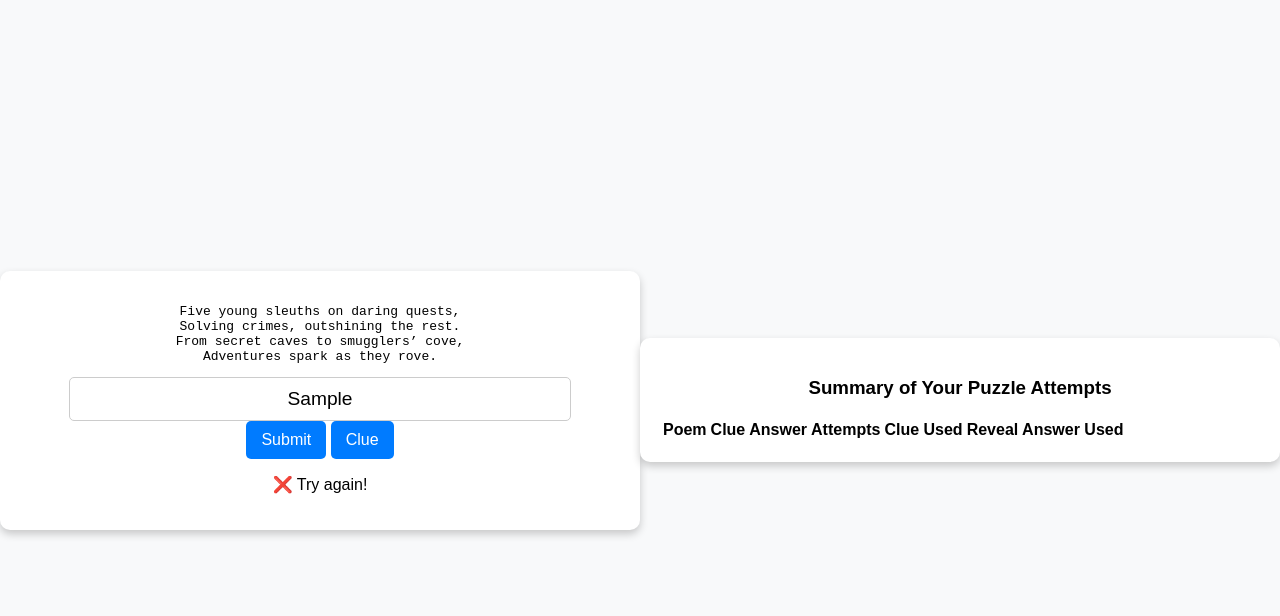
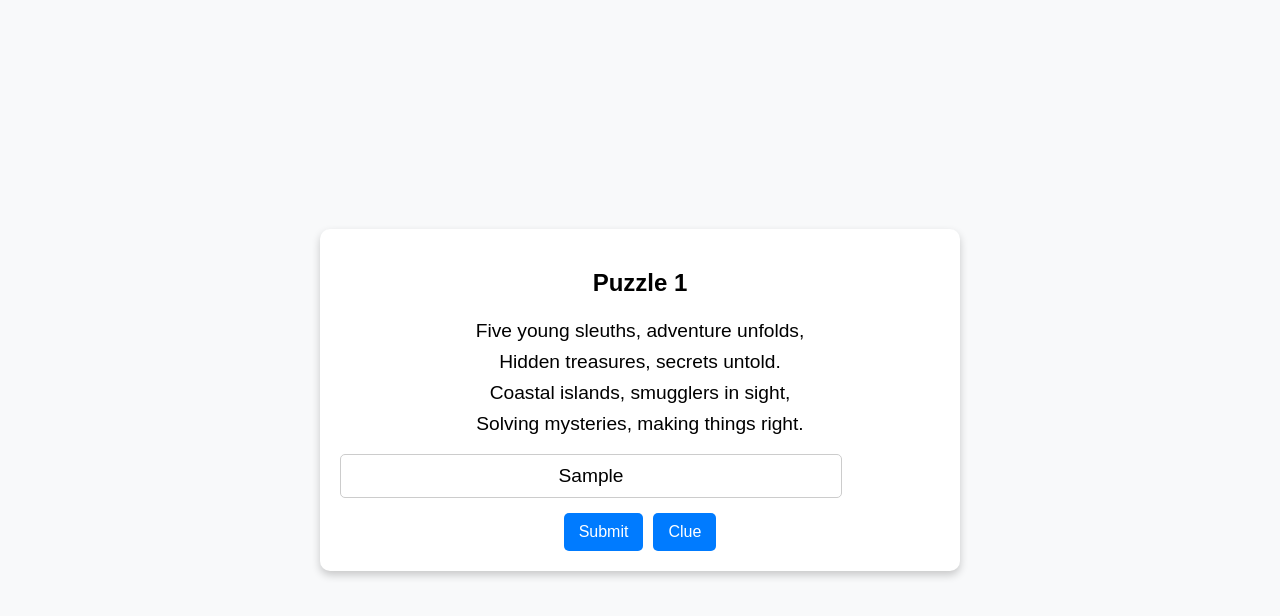
Before and after one commit to nramkr/march2025, a plain HTML site: page index.html in a window 1280 px wide. Both pictures are taken after typing "Sample" into the empty fields and a click on the button "Submit". Drawn offline with Linux system fonts and the light colour scheme.

Commit message:
Update index.html

```diff
--- a/index.html
+++ b/index.html
@@ -1,7 +1,9 @@
 <!DOCTYPE html>
-<html>
+<html lang="en">
 <head>
-    <title>Birthday Puzzle Challenge</title>
+    <meta charset="UTF-8">
+    <meta name="viewport" content="width=device-width, initial-scale=1.0">
+    <title>Treasure Hunt Puzzle</title>
     <style>
         body {
             font-family: Arial, sans-serif;
@@ -16,8 +18,8 @@
         }
 
         .container {
-    width: 90%;  /* Increased width for better readability */
-    max-width: 600px;  /* Limit width for larger screens */
+            width: 90%;
+            max-width: 600px;
             background: white;
             padding: 20px;
             border-radius: 10px;
@@ -27,17 +29,15 @@
             overflow-wrap: break-word;
         }
 
-/* Ensure poems and clues are readable */
         .poem, .clue {
             font-size: 1.2rem;
             line-height: 1.6;
             margin-bottom: 15px;
-    white-space: pre-wrap;  /* Keeps line breaks */
+            white-space: pre-wrap;
         }
 
-/* Adjust input field */
         input[type="text"] {
-    width: 80%; /* Takes most of the width on mobile */
+            width: 80%;
             padding: 10px;
             font-size: 1.2rem;
             border: 1px solid #ccc;
@@ -45,7 +45,6 @@ input[type="text"] {
             text-align: center;
         }
 
-/* Ensure buttons are aligned properly */
         .buttons {
             display: flex;
             flex-wrap: wrap;
@@ -69,7 +68,19 @@ button:disabled {
             cursor: not-allowed;
         }
 
-/* Adjust layout for smaller screens */
+        #clueText {
+            display: none;
+            font-size: 1rem;
+            color: #d9534f;
+            margin-top: 10px;
+            word-wrap: break-word;
+        }
+
+        #finalResults {
+            display: none;
+            margin-top: 20px;
+        }
+
         @media (max-width: 480px) {
             .container {
                 width: 95%;
@@ -77,7 +88,7 @@ button:disabled {
             }
 
             .poem, .clue {
-        font-size: 1rem; /* Slightly smaller text for mobile */
+                font-size: 1rem;
             }
 
             input[type="text"] {
@@ -95,211 +106,111 @@ button:disabled {
                 padding: 8px;
             }
         }
-
     </style>
 </head>
 <body>
+
     <div class="container">
-        <pre id="poem"></pre>
-        <input type="text" id="answer" placeholder="Enter book name">
-        <div class="button-container">
-            <button id="submitButton" onclick="checkAnswer()">Submit</button>
-            <button id="clueButton" onclick="showClue()">Clue</button>
-            <button id="revealAnswerButton" onclick="revealAnswer()">Reveal Answer</button>
-            <button id="nextButton" onclick="nextPoem()">Next Puzzle</button>
+        <h2>Puzzle <span id="puzzleNumber">1</span></h2>
+        <p class="poem" id="poem"></p>
+        <input type="text" id="answerInput" placeholder="Enter your answer">
+        <p id="clueText"></p>
+        <div class="buttons">
+            <button id="submitBtn" onclick="checkAnswer()">Submit</button>
+            <button id="clueBtn" onclick="showClue()">Clue</button>
+            <button id="revealBtn" onclick="revealAnswer()" style="display: none;">Reveal Answer</button>
+            <button id="nextBtn" onclick="nextPuzzle()" style="display: none;">Next Puzzle</button>
         </div>
-        <p id="message"></p>
-        <p id="clue"></p>
-    </div>
-
-    <div id="summary" class="container">
-        <h3>Summary of Your Puzzle Attempts</h3>
-        <table>
-            <thead>
-                <tr>
-                    <th>Poem</th>
-                    <th>Clue</th>
-                    <th>Answer</th>
-                    <th>Attempts</th>
-                    <th>Clue Used</th>
-                    <th>Reveal Answer Used</th>
-                </tr>
-            </thead>
-            <tbody id="summaryList"></tbody>
-        </table>
+        <div id="finalResults"></div>
     </div>
 
     <script>
         const puzzles = [
             {
-				poem: "Five young sleuths on daring quests,<br />Solving crimes, outshining the rest.<br />From secret caves to smugglers’ cove,<br />Adventures spark as they rove.",
-				answer: "Famous Five",
-				clue: "A clever dog joins them <br />in every fight, solving mysteries <br />with courage and might."
+                poem: "Five young sleuths, adventure unfolds,<br />Hidden treasures, secrets untold.<br />Coastal islands, smugglers in sight,<br />Solving mysteries, making things right.",
+                answer: ["famous five", "the famous five"],
+                clue: "A dog named Timmy<br />leads the way to truth."
             },
             {
-				poem: "Darkness looms, the fold divides,<br />Magic sparks where hope resides.<br />Light and shadow clash and bend,<br />A rising power must defend.",
-				answer: "Shadow and Bone",
-				clue: "A stag with glowing horns <br />holds a fate untold, in <br />legends of powers old."
+                poem: "A world divided, darkness grows,<br />A soldier rises, power flows.<br />Light and shadow, battle untold,<br />A stag's gift, a fate foretold.",
+                answer: ["shadow and bone"],
+                clue: "A Grisha girl discovers<br />her hidden sunlit power."
             },
             {
-				poem: "A fight for life, a game unfair,<br />Arrows fly through desperate air.<br />A spark ignites, the fire grows,<br />A nation rises, fury shows.",
-				answer: "Hunger Games",
-				clue: "A mockingbird pin shines bright <br />as rebels rise and start the <br />fight."
-			},
-			{
-				poem: "Worlds collide, the fate unknown,<br />Dust and secrets overthrown.<br />A golden tool, a path to find,<br />The war of will, the test of mind.",
-				answer: "His Dark Materials",
-				clue: "A compass filled with golden sand <br />guides the way, to a far-off <br />land."
-			},
-			{
-				poem: "Shadows lurk, the runes shine bright,<br />A secret war fought in the night.<br />Love and loss, a fate untold,<br />Blood and blade, the legends old.",
-				answer: "The Dark Artifices",
-				clue: "A lost book holds hidden spells, <br />changing fate, where magic dwells."
-			},
-			{
-				poem: "A genius mind, a cunning plan,<br />A fairy world, a race outran.<br />Technology, a stolen prize,<br />A master thief with watchful eyes.",
-				answer: "Artemis Fowl",
-				clue: "A fairy cop with strength untold, <br />stands against a scheme so bold."
-			},
-			{
-				poem: "Angels, demons, blades of steel,<br />Ancient secrets they conceal.<br />A hidden war in silent streets,<br />A hero lost, a fate repeats.",
-				answer: "Mortal Instruments",
-				clue: "A stele marks the chosen path <br />where warriors fight the demon <br />wrath."
-			},
-			{
-				poem: "Twin secrets, a school so grand,<br />A hidden tale, a mystery planned.<br />One deceives, one seeks the truth,<br />Darkened halls hide silent proof.",
-				answer: "Scarlet and Ivy",
-				clue: "A girl is missing, a twin's <br />disguise, uncovering secrets and <br />hidden lies."
-			},
-			{
-				poem: "A hunter bold, a jungle wild,<br />Clever tricks, a heart so mild.<br />No beast too strong, no trap too deep,<br />He treads with luck, and none can leap.",
-				answer: "Shikari Shambu",
-				clue: "A fearless man who trips and falls, <br />yet somehow bravely dodges it all."
-			},
-			{
-				poem: "A game of wits, a fortune vast,<br />Riddles, puzzles, secrets past.<br />A contest fierce, a family fight,<br />Who will win the final right?",
-				answer: "The Inheritance Games",
-				clue: "A rich man's puzzle sets the stage, <br />for secrets hidden page by page."
-			},
-			{
-				poem: "A god reborn, a journey grand,<br />The fate of men within his hand.<br />Legends rise, the truth untold,<br />A battle fought in stories old.",
-				answer: "Shiva Trilogy",
-				clue: "A blue-throated man leads the fight <br />between the forces of dark and <br />light."
-			},
-			{
-				poem: "A gifted mind, a world unknown,<br />Secrets lost, a power grown.<br />A hidden city, paths untraced,<br />A destiny none can replace.",
-				answer: "Keeper of the Lost Cities",
-				clue: "A telepath girl, a truth unseen, <br />bound by magic and fate between."
-			},
-			{
-				poem: "A wand, a spell, a scar so deep,<br />A battle fought while others sleep.<br />A school of magic, fate unwinds,<br />Darkness falls, but hope still shines.",
-				answer: "Harry Potter",
-				clue: "A lightning mark, a hidden door, <br />a world of spells and myths <br />galore."
-			},
-			{
-				poem: "A school, a club, a mystery bright,<br />Two young girls, a case to fight.<br />A trail of clues, a secret key,<br />Solving crimes with bravery.",
-				answer: "Murder Most Unladylike",
-				clue: "A murder at school, a clue so <br />small, will lead detectives to solve <br />it all."
-			},
-			{
-				poem: "A sleuth so bold, a case so tough,<br />Finding truth when times are rough.<br />A missing clue, a trail so thin,<br />The hunt begins, will she win?",
-				answer: "Nancy Drew",
-				clue: "A girl detective, smart and wise, <br />uncovering secrets in disguise."
-			},
-			{
-				poem: "A boy, a town, a life so free,<br />Adventures wild, by the banyan tree.<br />Friends and mischief, laughter bright,<br />Childhood tales of pure delight.",
-				answer: "Swami and Friends",
-				clue: "A young boy runs through village <br />ways, finding joy in simple <br />days."
+                poem: "A fight to live, a brutal game,<br />The odds are low, the risks the same.<br />One girl defies, a world in sight,<br />A mockingbird takes its flight.",
+                answer: ["hunger games", "the hunger games"],
+                clue: "The Capitol's deadly game<br />leaves only one standing."
             }
         ];
 
+        let currentPuzzle = 0;
+        let attempts = 0;
+        let clueUsed = false;
+        let revealUsed = false;
+        let results = [];
 
-
-        let index = 0;
-        let attempts = 0;
-        let puzzleResults = [];
-        let clueUsed = false;
-
-        function loadPoem() {
-            document.getElementById("poem").innerHTML = puzzles[index].poem;
-            document.getElementById("message").innerText = "";
-            document.getElementById("answer").value = "";
-            document.getElementById("nextButton").style.display = "none";
-            document.getElementById("revealAnswerButton").style.display = "none";
-            document.getElementById("clueButton").style.display = "inline-block";
-            document.getElementById("submitButton").style.display = "inline-block";
-            document.getElementById("clue").style.display = "none";
+        function displayPuzzle() {
+            document.getElementById("poem").innerHTML = puzzles[currentPuzzle].poem;
+            document.getElementById("puzzleNumber").textContent = currentPuzzle + 1;
+            document.getElementById("clueText").style.display = "none";
+            document.getElementById("answerInput").value = "";
+            document.getElementById("answerInput").style.display = "block";
+            document.getElementById("submitBtn").style.display = "inline-block";
+            document.getElementById("clueBtn").style.display = "inline-block";
+            document.getElementById("revealBtn").style.display = "none";
+            document.getElementById("nextBtn").style.display = "none";
+            attempts = 0;
             clueUsed = false;
-            attempts = 0;
-        }
-
-        function normalizeAnswer(answer) {
-            return answer.trim().toLowerCase().replace(/[^a-z0-9]/g, "");
+            revealUsed = false;
         }
 
         function checkAnswer() {
-            let userAnswer = normalizeAnswer(document.getElementById("answer").value);
-            let correctAnswer = normalizeAnswer(puzzles[index].answer);
-            if (userAnswer === correctAnswer) {
-                document.getElementById("message").innerText = "🎉 Correct! Well done! Collect a gift!";
-                document.getElementById("submitButton").style.display = "none";
-                document.getElementById("nextButton").style.display = "inline-block";
-                document.getElementById("clueButton").style.display = "none";
-                document.getElementById("revealAnswerButton").style.display = "none";
-                puzzleResults.push({ poem: puzzles[index].poem, clue: puzzles[index].clue, answer: puzzles[index].answer, attempts: attempts, clueUsed: clueUsed, answerRevealed: false });
+            let userAnswer = document.getElementById("answerInput").value.toLowerCase().trim();
+            if (puzzles[currentPuzzle].answer.includes(userAnswer)) {
+                results.push({ ...puzzles[currentPuzzle], attempts, clueUsed, revealUsed });
+                document.getElementById("submitBtn").style.display = "none";
+                document.getElementById("clueBtn").style.display = "none";
+                document.getElementById("nextBtn").style.display = "inline-block";
             } else {
                 attempts++;
-                document.getElementById("message").innerText = "❌ Try again!";
                 if (attempts >= 10) {
-                    document.getElementById("revealAnswerButton").style.display = "inline-block";
-                    document.getElementById("nextButton").style.display = "none";
+                    document.getElementById("revealBtn").style.display = "inline-block";
                 }
             }
         }
 
-        function nextPoem() {
-            index++;
-            if (index < puzzles.length) {
-                loadPoem();
-            } else {
-                document.getElementById("poem").innerText = "🎂 Congratulations! You've solved all puzzles! Happy Birthday! 🎂";
-                document.getElementById("answer").style.display = "none";
-                document.getElementById("nextButton").style.display = "none";
-                document.getElementById("clueButton").style.display = "none";
-                document.getElementById("revealAnswerButton").style.display = "none";
-                showSummary();
-            }
-        }
-
         function showClue() {
-            document.getElementById("clue").innerHTML = puzzles[index].clue;
-            document.getElementById("clue").style.display = "block";
+            document.getElementById("clueText").innerHTML = puzzles[currentPuzzle].clue;
+            document.getElementById("clueText").style.display = "block";
             clueUsed = true;
         }
 
         function revealAnswer() {
-            document.getElementById("message").innerText = "The correct answer is: " + puzzles[index].answer;
-            puzzleResults.push({ poem: puzzles[index].poem, clue: puzzles[index].clue, answer: puzzles[index].answer, attempts: attempts, clueUsed: clueUsed, answerRevealed: true });
+            document.getElementById("answerInput").value = puzzles[currentPuzzle].answer[0];
+            document.getElementById("revealBtn").style.display = "none";
+            revealUsed = true;
         }
 
-        function showSummary() {
-            let summaryList = document.getElementById("summaryList");
-            puzzles.forEach((puzzle, i) => {
-                let tr = document.createElement("tr");
-                tr.innerHTML = `
-                    <td>${puzzle.poem}</td>
-                    <td>${puzzle.clue}</td>
-                    <td>${puzzle.answer}</td>
-                    <td>${puzzleResults[i].attempts}</td>
-                    <td>${puzzleResults[i].clueUsed}</td>
-                    <td>${puzzleResults[i].answerRevealed}</td>
-                `;
-                summaryList.appendChild(tr);
-            });
-            document.getElementById("summary").style.display = "block";
+        function nextPuzzle() {
+            currentPuzzle++;
+            if (currentPuzzle < puzzles.length) {
+                displayPuzzle();
+            } else {
+                showFinalResults();
+            }
         }
 
-        loadPoem();
+        function showFinalResults() {
+            let resultHTML = "<h2>Final Results</h2><table border='1'><tr><th>Poem</th><th>Answer</th><th>Attempts</th><th>Clue Used</th><th>Revealed</th></tr>";
+            results.forEach(r => {
+                resultHTML += `<tr><td>${r.poem}</td><td>${r.answer[0]}</td><td>${r.attempts}</td><td>${r.clueUsed}</td><td>${r.revealUsed}</td></tr>`;
+            });
+            resultHTML += "</table>";
+            document.querySelector(".container").innerHTML = resultHTML;
+        }
+
+        displayPuzzle();
     </script>
+
 </body>
 </html>
```
Lines whose indentation alone changed are shown as unchanged.
